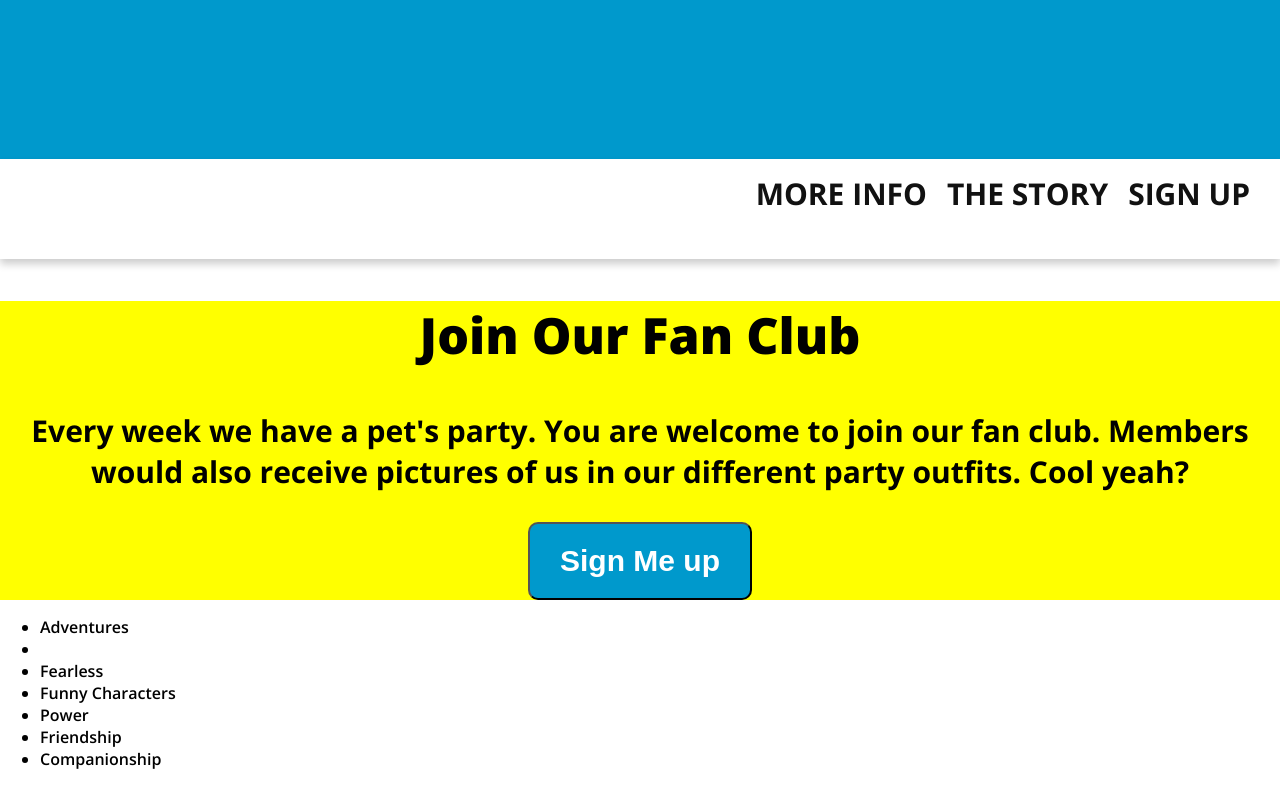
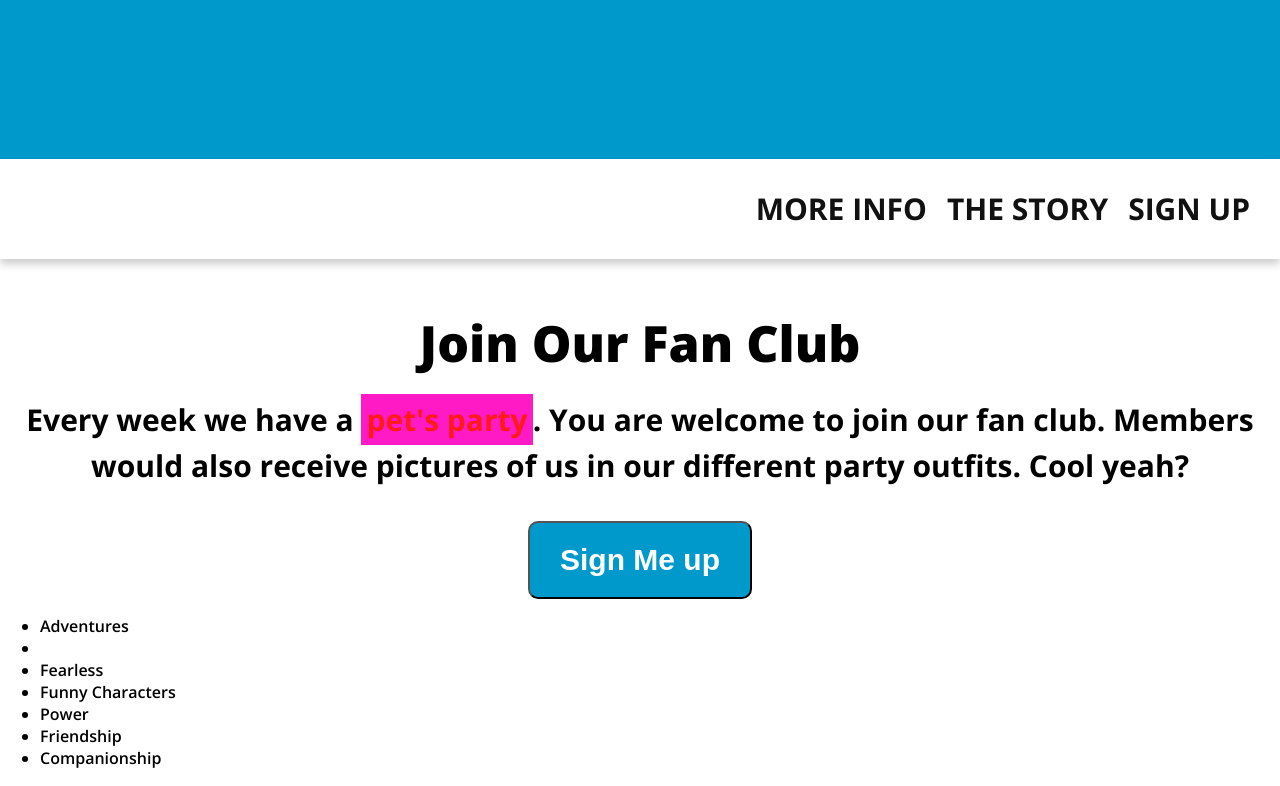
Before and after one commit to Suz-I/the-gang, a plain HTML site: page index.html in a window 1280 px wide. Shown: the part 641-1427 px from the top of the page. Drawn offline with nearby package versions, Linux system fonts and the light colour scheme; files whose address does not match are found by name.

Commit message:
Tightened up the read more section

```diff
--- a/style.css
+++ b/style.css
@@ -171,16 +171,30 @@ nav ul li a{
 	font-weight: bold;
 	color: #111111;
 	text-decoration: none;
-	padding: 20px 10px;
+	padding: 35px 10px;
 	line-height: 30px;
 
 }
 
 .more-info{
 	text-align: center;
-	background-color: yellow;
 }
 
+.more-info p{
+	margin: 18px 0 35px;
+}
+
+.more-info h2{
+	margin: 50px 0 0;
+}
+.highlight{
+	background-color: #ff1ac6;
+	color: #ff1a1a;
+	padding: 5px 5px;
+	line-height: 50px;
+	display: inline-line;
+	font-weight: 800px;
+}
 
 /*
 <div class="more-info" id="more-info">
```
